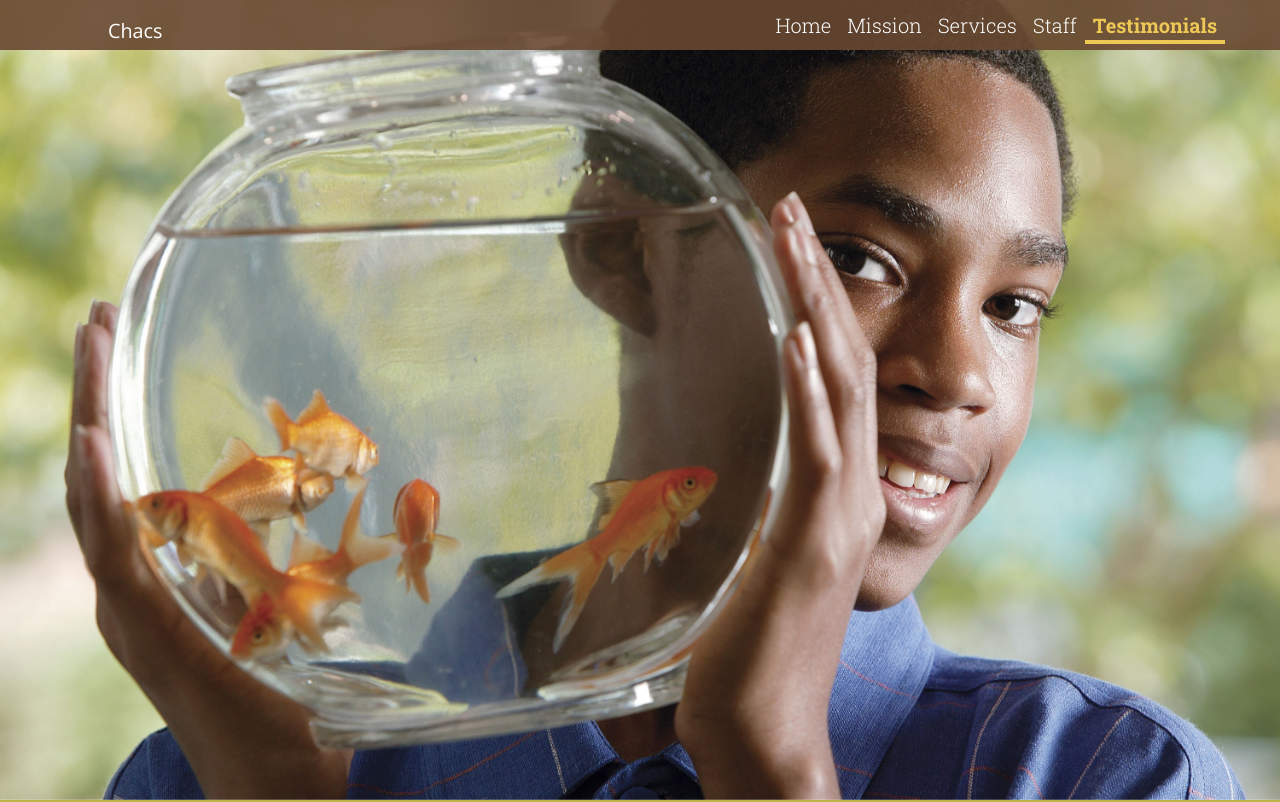
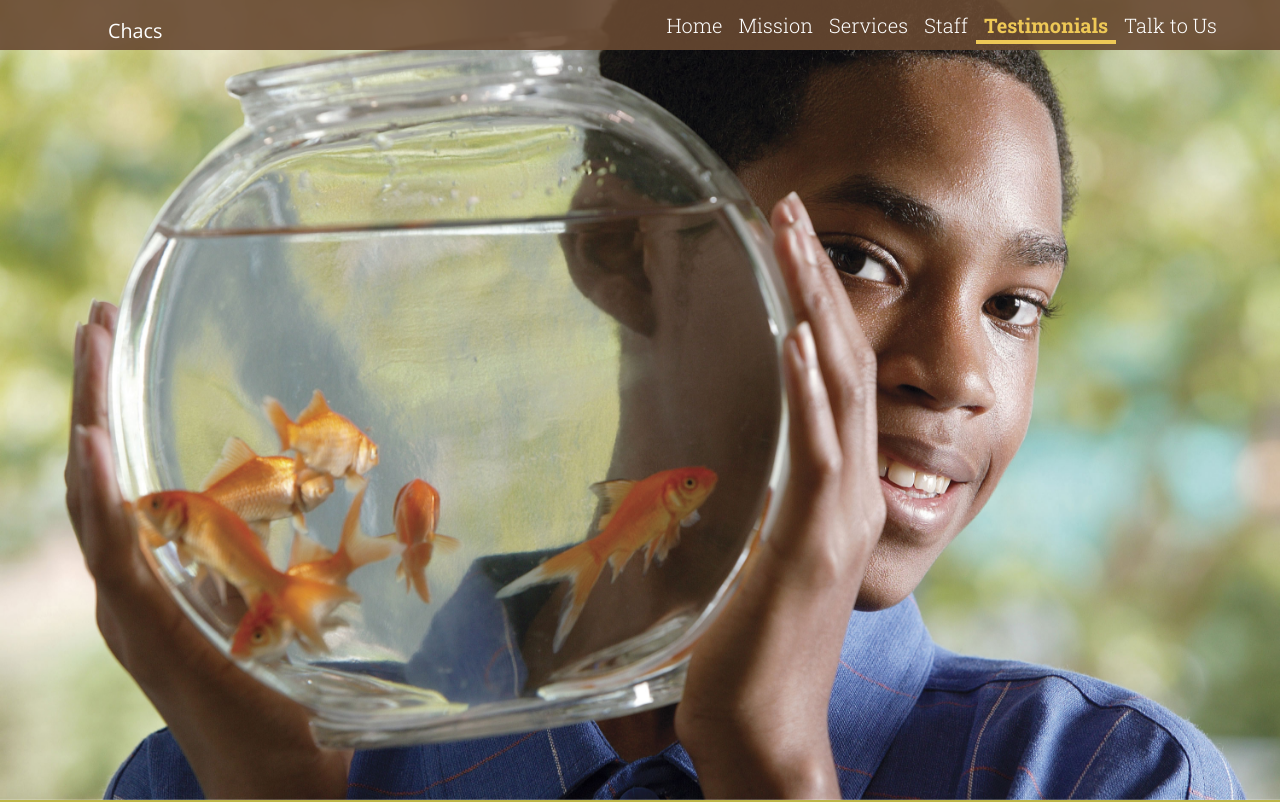
Before and after one commit to chackop/aws-serverless-lambda-dynamic-static-sites, a plain HTML site: page index.html in a window 1280 px wide. Shown: the top 802 px of the page. Drawn offline with nearby package versions, Linux system fonts and the light colour scheme.

Commit message:
Updated html

```diff
--- a/index.html
+++ b/index.html
@@ -31,6 +31,7 @@
           <li><a href="#services">Services</a></li>
           <li><a href="#staff">Staff</a></li>
           <li><a href="#testimonials">Testimonials</a></li>
+          <li><a href="feedback.html">Talk to Us</a></li>
         </ul>
       </div><!-- collapse navbar-collapse -->
     </div><!-- container -->
```
Also changed, not shown: ._feedback.html (added).
